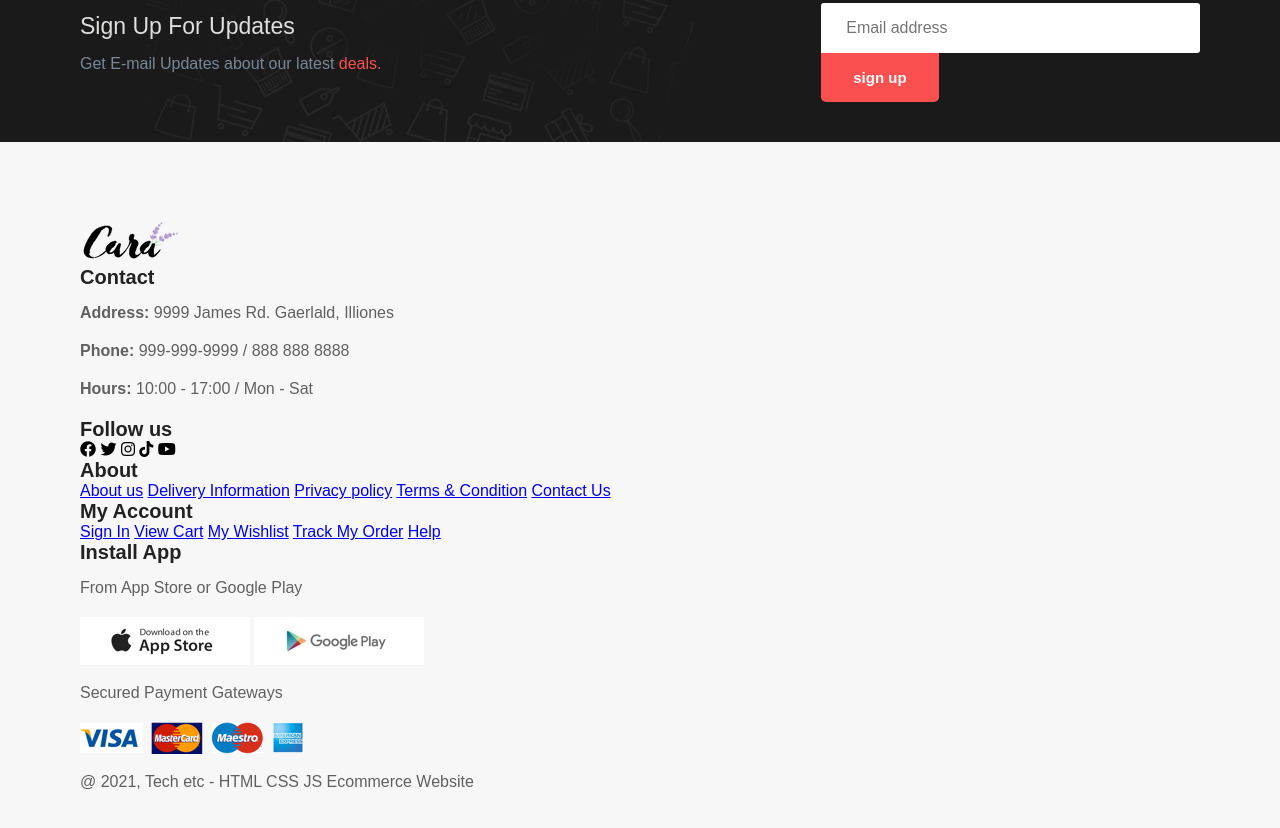
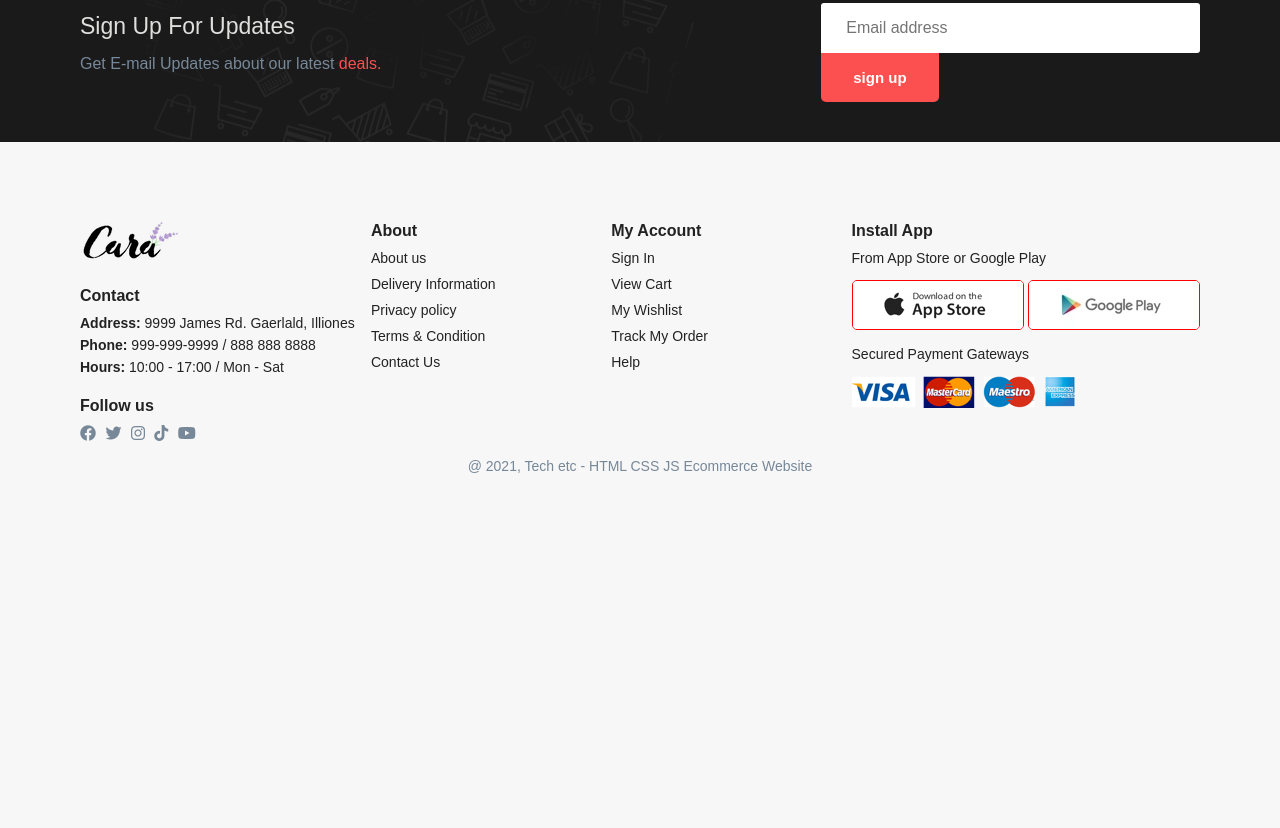
Before and after one commit to bajioB/ecommerceProject1, a plain HTML site: page index.html in a window 1280 px wide. Shown: the part 4794-5622 px from the top of the page. After the commit the page ends 5314 px from the top, so only its background shows below. Drawn offline with Linux system fonts and the light colour scheme; a web font is replaced by a local one.

Commit message:
5/22/2022

```diff
--- a/index.html
+++ b/index.html
@@ -410,7 +410,7 @@
 
     <footer class="section-p1">
         <div class="col">
-            <img src="img/logo.png" alt="">
+            <img class="logo" src="img/logo.png" alt="">
             <h4>Contact</h4>
             <p> <strong>Address:</strong> 9999 James Rd. Gaerlald, Illiones </p>
             <p> <strong>Phone:</strong> 999-999-9999 / 888 888 8888 </p>
--- a/styles.css
+++ b/styles.css
@@ -484,3 +484,75 @@ button.white {
 }
 
 /* footer */
+
+footer {
+    display: flex;
+    flex-wrap: wrap;
+    justify-content: space-between;
+}
+
+footer .col {
+    display: flex;
+    flex-direction: column;
+    align-items: flex-start;
+    margin-bottom: 15px;
+    min-width: 20%;
+}
+footer .logo {
+    margin-bottom: 25px;
+}
+
+footer h4 {
+    font-size: 16px;
+    padding-bottom: 10px;
+}
+
+footer p {
+    font-size: 14px;
+    text-decoration: none;
+    color: #222;
+    margin:0 0 6px 0;
+}
+
+footer a {
+    font-size: 14px;
+    text-decoration: none;
+    color: #222;
+    margin-bottom: 10px;
+}
+
+footer .follow {
+    margin-top: 16px;
+}
+
+footer .follow i {
+    color: lightslategray;
+    padding-right: 5px;
+    cursor: pointer;
+}
+
+footer .install .row img {
+    border: 1px solid red;
+    border-radius: 5px;
+}
+
+footer .install img {
+    margin: 8px 0 12px 0;
+}
+
+footer .follow i:hover,
+footer a:hover {
+    color: red;
+}
+
+footer .copyright {
+    width: 100%;
+    text-align: center;
+
+}
+
+footer .copyright p {
+    color: lightslategray;
+
+
+}
```
